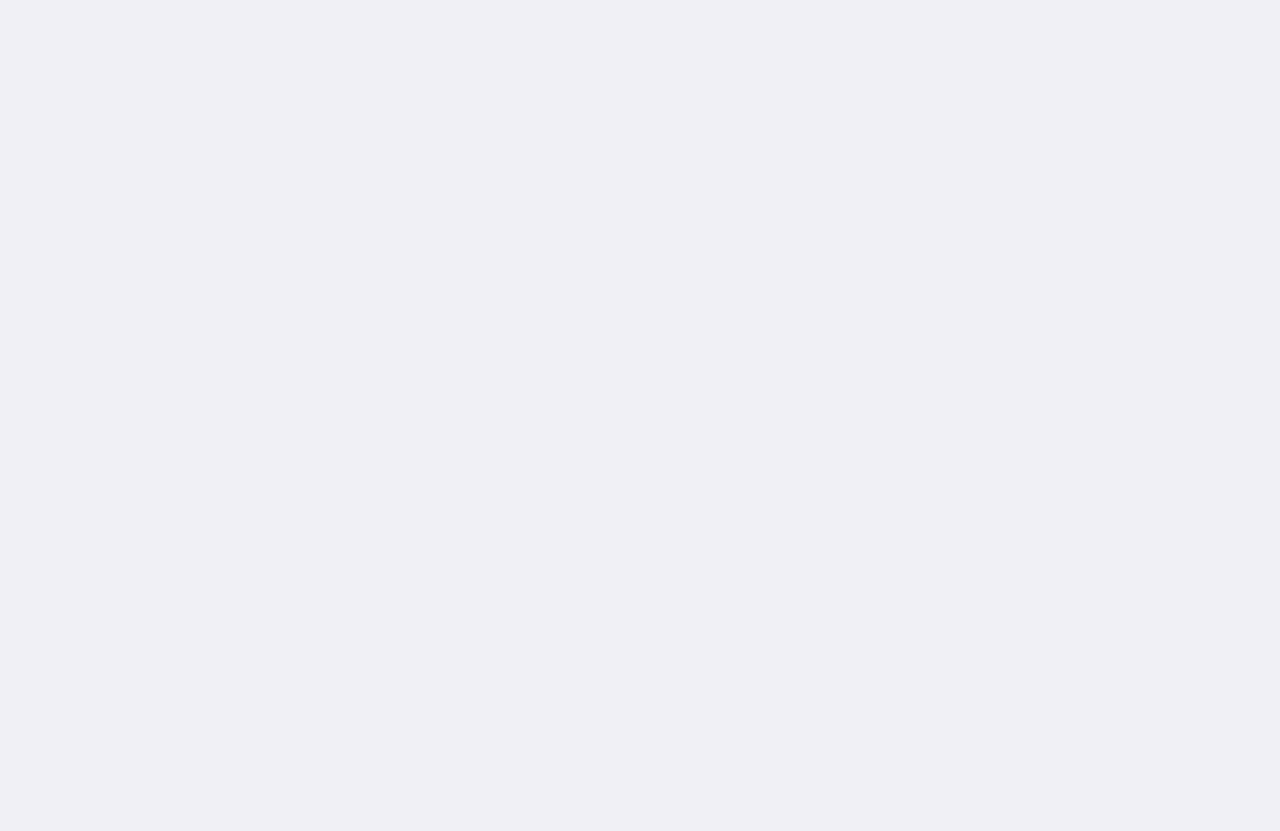
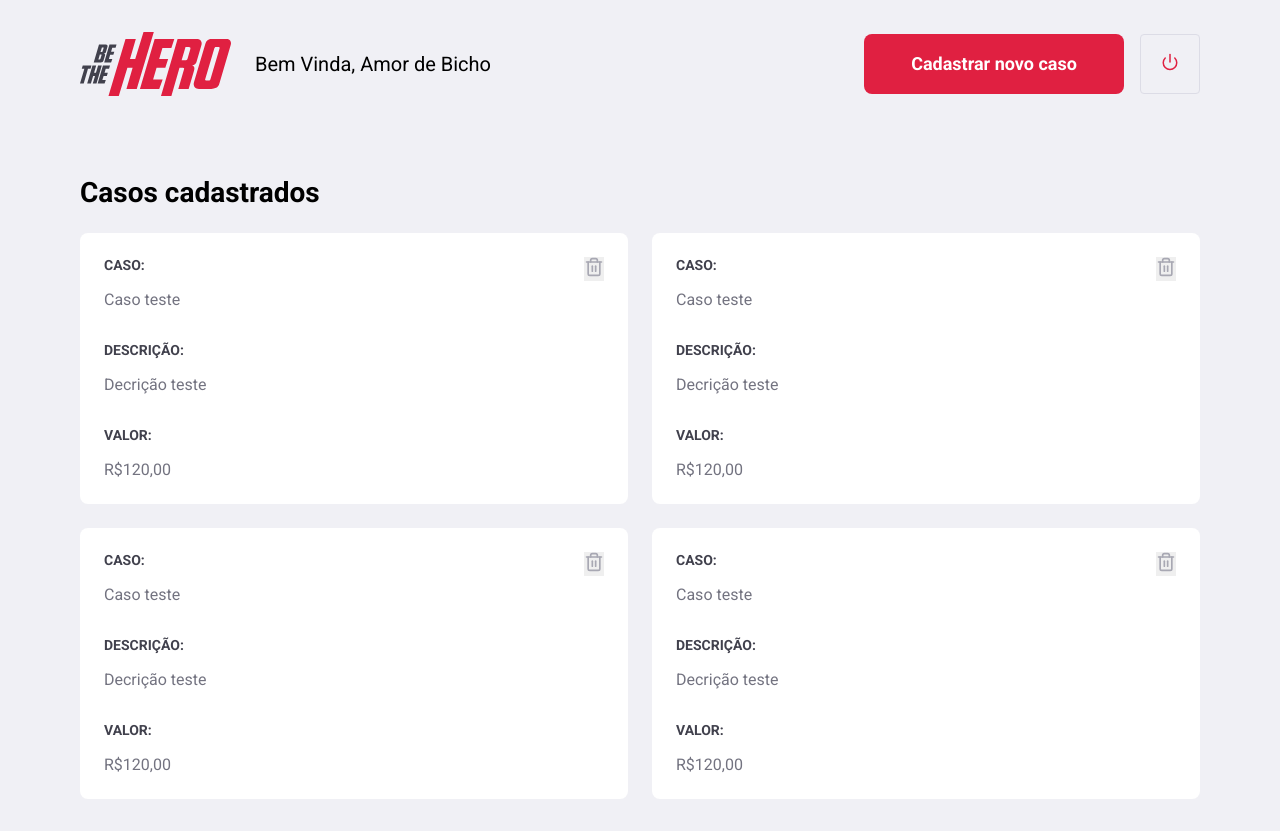
Before and after one commit to brunopinhal/bethehero-webfrontend, a React (Create React App) app: page /profile in a window 1280 px wide. Before the commit the page ends 800 px from the top, so only its background shows below. Built offline with nearby package versions, Linux system fonts and the light colour scheme.

Commit message:
Profile page component styles

```diff
--- /dev/null
+++ b/src/pages/Profile/index.js
@@ -0,0 +1,69 @@
+import React from 'react';
+import { Link } from 'react-router-dom';
+import { FiPower, FiTrash2 } from 'react-icons/fi';
+
+import './styles.css';
+
+import logo from '../../assets/logo.svg';
+
+export default function Profile() {
+  return (
+    <div className="profile-container">
+      <header>
+        <img src={logo} alt="Be The Hero"/>
+        <span>Bem Vinda, Amor de Bicho</span>
+        <Link className="button" to="/incidents/new">Cadastrar novo caso</Link>
+        <button type="button">
+          <FiPower size={18} color={'#e02041'}/>
+        </button>
+      </header>
+      <h1>Casos cadastrados</h1>
+      <ul>
+        <li>
+          <strong>CASO:</strong>
+          <p>Caso teste</p>
+          <strong>DESCRIÇÃO:</strong>
+          <p>Decrição teste</p>
+          <strong>VALOR:</strong>
+          <p>R$120,00</p>
+          <button type="button">
+            <FiTrash2 size={20} color="#a8a8b3"/>
+          </button>
+        </li>
+        <li>
+          <strong>CASO:</strong>
+          <p>Caso teste</p>
+          <strong>DESCRIÇÃO:</strong>
+          <p>Decrição teste</p>
+          <strong>VALOR:</strong>
+          <p>R$120,00</p>
+          <button type="button">
+            <FiTrash2 size={20} color="#a8a8b3"/>
+          </button>
+        </li>
+        <li>
+          <strong>CASO:</strong>
+          <p>Caso teste</p>
+          <strong>DESCRIÇÃO:</strong>
+          <p>Decrição teste</p>
+          <strong>VALOR:</strong>
+          <p>R$120,00</p>
+          <button type="button">
+            <FiTrash2 size={20} color="#a8a8b3"/>
+          </button>
+        </li>
+        <li>
+          <strong>CASO:</strong>
+          <p>Caso teste</p>
+          <strong>DESCRIÇÃO:</strong>
+          <p>Decrição teste</p>
+          <strong>VALOR:</strong>
+          <p>R$120,00</p>
+          <button type="button">
+            <FiTrash2 size={20} color="#a8a8b3"/>
+          </button>
+        </li>
+      </ul>
+    </div>
+  );
+}
--- /dev/null
+++ b/src/pages/Profile/styles.css
@@ -0,0 +1,86 @@
+.profile-container {
+  width: 100%;
+  max-width: 1180px;
+  padding: 0 30px;
+  margin: 32px auto;
+}
+
+.profile-container header {
+  display: flex;
+  align-items: center;
+}
+
+.profile-container header span {
+  font-size: 20px;
+  margin-left: 24px;
+}
+
+.profile-container header img {
+  height: 64px;
+}
+
+.profile-container header a {
+  width: 260px;
+  margin-left: auto;
+  margin-top: 0;
+}
+
+.profile-container header button {
+  height: 60px;
+  width: 60px;
+  border-radius: 4px;
+  border: 1px solid #dcdce6;
+  background: transparent;
+  margin-left: 16px;
+  transition: border-color 0.2s;
+}
+
+.profile-container header button:hover {
+  border-color: #999;
+}
+
+.profile-container h1 {
+  margin-top:  80px;
+  margin-bottom: 24px;
+}
+
+.profile-container ul {
+  display: grid;
+  grid-template-columns: repeat(2, 1fr);
+  grid-gap: 24px;
+  list-style: none;
+}
+
+.profile-container ul li {
+  background: #fff;
+  padding: 24px;
+  border-radius: 8px;
+  position: relative;
+}
+
+.profile-container ul li button {
+  position: absolute;
+  right: 24px;
+  top: 24px;
+  border: 0;
+}
+
+.profile-container ul li button:hover {
+  opacity: 0.8;
+}
+
+.profile-container ul li strong {
+  display: block;
+  margin-bottom: 16px;
+  color: #41414d;
+}
+
+.profile-container ul li p + strong {
+  margin-top: 32px;
+}
+
+.profile-container ul li p {
+  color: #737380;
+  line-height: 21px;
+  font-size: 16px;
+}
--- a/src/routes.js
+++ b/src/routes.js
@@ -3,6 +3,7 @@ import {BrowserRouter, Route, Switch } from 'react-router-dom';
 
 import Login from './pages/Login';
 import Register from './pages/Register';
+import Profile from './pages/Profile';
 
 export default function Routes() {
   return (
@@ -10,6 +11,7 @@ export default function Routes() {
       <Switch>
         <Route path="/"  exact component={Login} />
         <Route path="/register" component={Register} />
+        <Route path="/profile" component={Profile} />
       </Switch>
     </BrowserRouter>
   );
```
